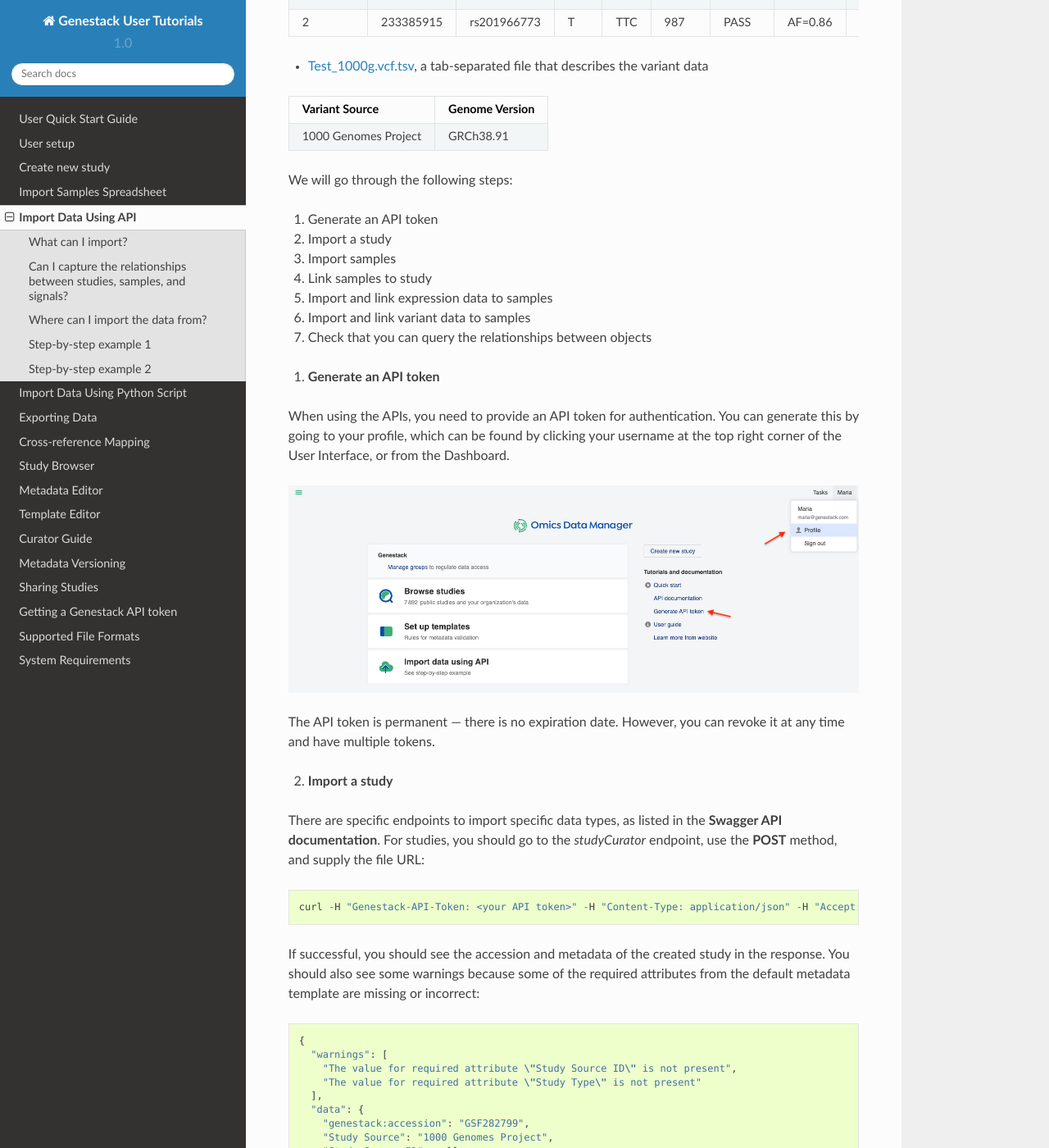
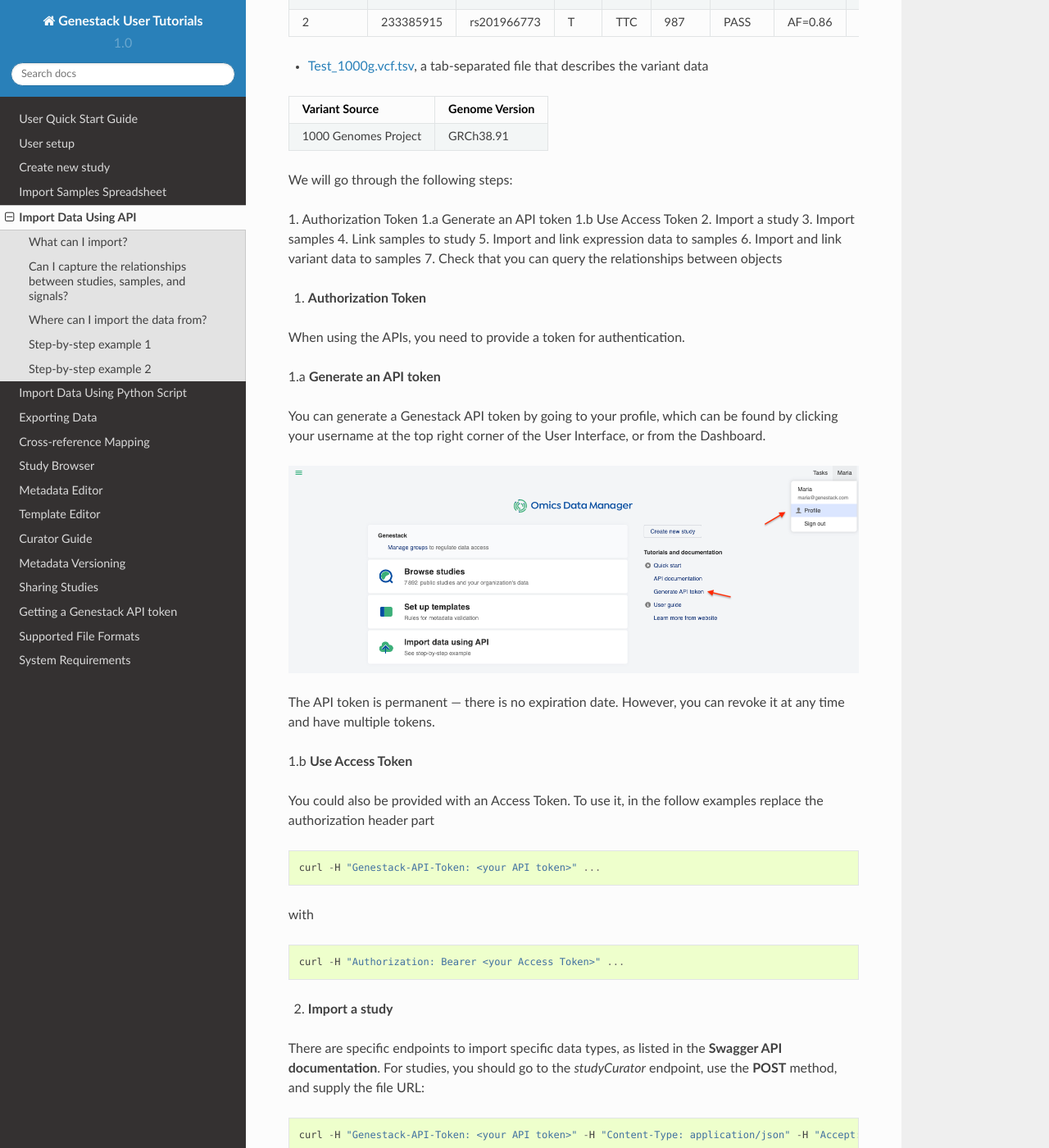
Before and after one commit to genestack/user-guide, a Sphinx documentation site: the page built from source/doc-odm-user-guide/import-data-using-api.rst, in a window 1280 px wide and 1400 px high, scrolled down 2271 px. Shown: the whole window at 82% size. Built offline with Sphinx 7.4.7 and the Read the Docs theme 2.0.0, drawn with Linux system fonts in a browser that asks for light colours.

Commit message:
ODM-8594: included notes about access tokens in the documentation

```diff
--- /dev/null
+++ b/source/doc-odm-user-guide/access-token-header.py
@@ -0,0 +1 @@
+curl -H "Authorization: Bearer <your Access Token>" ...
--- /dev/null
+++ b/source/doc-odm-user-guide/genestack-api-token-header.py
@@ -0,0 +1 @@
+curl -H "Genestack-API-Token: <your API token>" ...
--- /dev/null
+++ b/source/doc-odm-user-guide/import-data-script-1a.py
@@ -0,0 +1 @@
+python import_ODM_data.py --access-token [access-token] --study [URL to study file] --samples [URL to samples file] --template [template accession]
--- a/source/doc-odm-user-guide/import-data-using-api.rst
+++ b/source/doc-odm-user-guide/import-data-using-api.rst
@@ -124,19 +124,23 @@
 
 We will go through the following steps:
 
-#. Generate an API token
-#. Import a study
-#. Import samples
-#. Link samples to study
-#. Import and link expression data to samples
-#. Import and link variant data to samples
-#. Check that you can query the relationships between objects
+1.  Authorization Token
+1.a Generate an API token
+1.b Use Access Token
+2.  Import a study
+3.  Import samples
+4.  Link samples to study
+5.  Import and link expression data to samples
+6.  Import and link variant data to samples
+7.  Check that you can query the relationships between objects
 
+1. **Authorization Token**
 
-1. **Generate an API token**
+When using the APIs, you need to provide a token for authentication.
 
-When using the APIs, you need to provide an API token for authentication.
-You can generate this by going to your profile, which can be found by clicking your username at the top right corner
+1.a **Generate an API token**
+
+You can generate a Genestack API token by going to your profile, which can be found by clicking your username at the top right corner
 of the User Interface, or from the Dashboard.
 
 .. image:: images/dashboard.png
@@ -144,6 +148,17 @@
 
 The API token is permanent — there is no expiration date. However, you can revoke it at any time and have multiple
 tokens.
+
+1.b **Use Access Token**
+
+You could also be provided with an Access Token. To use it, in the follow examples replace the authorization header part
+
+.. literalinclude:: genestack-api-token-header.py
+
+with
+
+.. literalinclude:: access-token-header.py
+
 
 2. **Import a study**
 
```
Also changed, not shown: source/doc-odm-user-guide/import-data-using-python-script.rst (+8 -2 lines).
